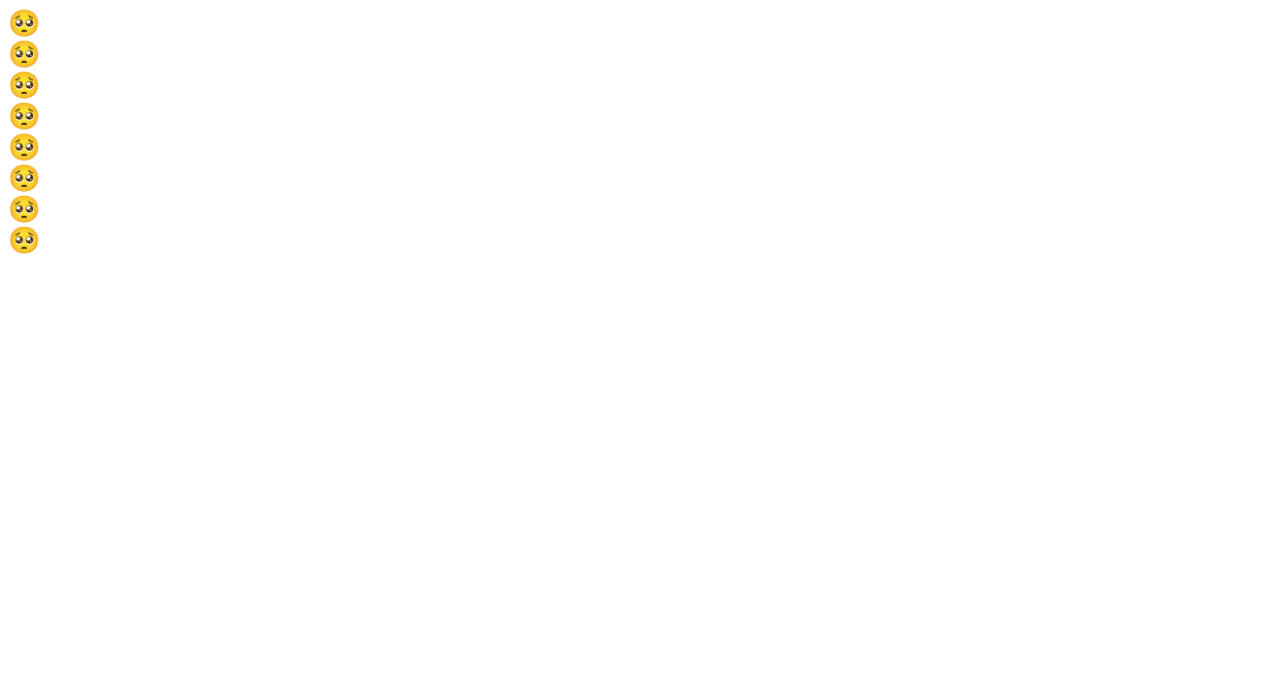
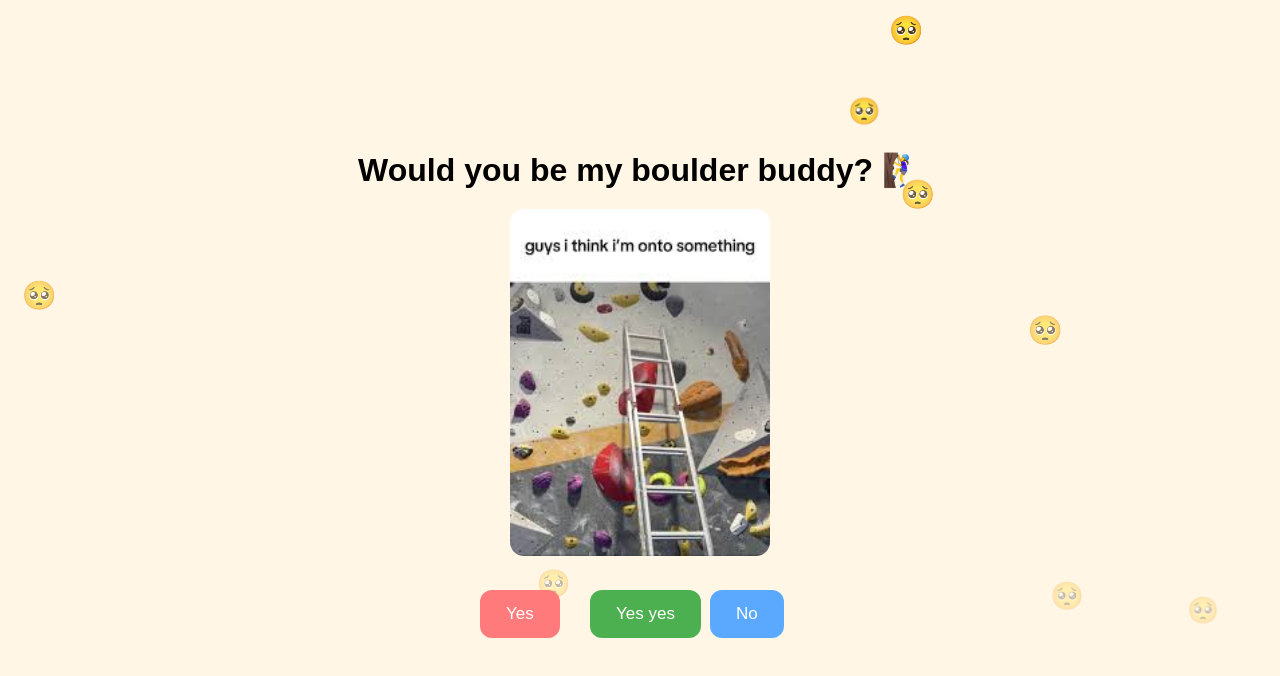
Before and after one commit to Pnaumenkoo/bouldering, a plain HTML site: page index.html in a window 1280 px wide. Drawn offline with Linux system fonts and the light colour scheme.

Commit message:
Update index.html

```diff
--- a/index.html
+++ b/index.html
@@ -1,11 +1,94 @@
+<!DOCTYPE html>
+<html lang="en">
+<head>
+  <meta charset="UTF-8">
+  <title>Boulder Buddy?</title>
+
+  <style>
+    body {
+      margin: 0;
+      height: 100vh;
+      font-family: Arial, sans-serif;
+      background: #fff6e5;
+      overflow: hidden;
+      display: flex;
+      justify-content: center;
+      align-items: center;
+    }
+
+    .container {
+      text-align: center;
+      position: relative;
+      z-index: 2;
+    }
+
+    h1 {
+      margin-bottom: 20px;
+    }
+
+    img {
+      width: 260px;
+      margin-bottom: 30px;
+      border-radius: 14px;
+    }
+
+    .buttons {
+      position: relative;
+      width: 320px;
+      height: 80px;
+      margin: 0 auto;
+    }
+
+    button {
+      padding: 14px 26px;
+      font-size: 17px;
+      border: none;
+      border-radius: 12px;
+      cursor: pointer;
+      position: absolute;
+      transition: transform 0.2s, opacity 0.2s;
+    }
+
+    #yes { background:#ff7a7a; color:white; left:0; }
+    #yesyes { background:#4caf50; color:white; left:110px; }
+    #no { background:#5aa9ff; color:white; left:230px; }
+
+    /* falling emoji */
+    .falling {
+      position: absolute;
+      top: -40px;
+      animation: fall linear forwards;
+      pointer-events: none;
+      z-index: 1;
+    }
+
+    @keyframes fall {
+      to {
+        transform: translateY(110vh);
+        opacity: 0;
+      }
+    }
+  </style>
+</head>
+<body>
+
+  <div class="container" id="page1">
+    <h1>Would you be my boulder buddy? 🧗‍♀️</h1>
+    <img src="ladder.jpg" alt="Ladder">
+
+    <div class="buttons">
+      <button id="yes">Yes</button>
+      <button id="yesyes">Yes yes</button>
+      <button id="no">No</button>
+    </div>
+  </div>
+
   <script>
     const yesBtn = document.getElementById("yes");
     const noBtn = document.getElementById("no");
     const yesYesBtn = document.getElementById("yesyes");
 
-  const isMobile = window.innerWidth < 768;
-
-  let emoji = "🥺";
+    let emoji = "🥺";          // start with puppies
     let rainInterval = startRain();
 
     function startRain() {
@@ -14,38 +97,32 @@
         el.className = "falling";
         el.textContent = emoji;
         el.style.left = Math.random() * 100 + "vw";
-      el.style.fontSize = (isMobile ? 20 : 26) + "px";
-      el.style.animationDuration = (isMobile ? 6 : 4) + "s";
+        el.style.fontSize = Math.random() * 10 + 20 + "px";
+        el.style.animationDuration = Math.random() * 3 + 4 + "s";
         document.body.appendChild(el);
 
         setTimeout(() => el.remove(), 7000);
-    }, isMobile ? 1200 : 600); // slower on mobile
+      }, 600);
     }
 
-  // Yes escapes (mouse + touch)
-  function escapeYes() {
-    const x = Math.random() * (isMobile ? 60 : 120) - 30;
-    const y = Math.random() * (isMobile ? 40 : 80) - 20;
+    // Yes escapes
+    yesBtn.addEventListener("mouseover", () => {
+      const x = Math.random() * 120 - 60;
+      const y = Math.random() * 80 - 40;
       yesBtn.style.transform = `translate(${x}px, ${y}px)`;
-  }
-
-  yesBtn.addEventListener("mouseover", escapeYes);
-  yesBtn.addEventListener("touchstart", escapeYes);
+    });
 
     // No disappears
-  function hideNo() {
+    noBtn.addEventListener("mouseover", () => {
       noBtn.style.opacity = "0";
       noBtn.style.pointerEvents = "none";
-  }
+    });
 
-  noBtn.addEventListener("mouseover", hideNo);
-  noBtn.addEventListener("touchstart", hideNo);
-
-  // Yes yes → frog mode
+    // Yes yes → frog mode 🐸
     yesYesBtn.addEventListener("click", () => {
-    clearInterval(rainInterval);
-    emoji = "🐸";
-    rainInterval = startRain();
+      clearInterval(rainInterval);   // stop puppies
+      emoji = "🐸";                  // switch emoji
+      rainInterval = startRain();    // start frogs
 
       document.body.innerHTML = `
         <div class="container">
@@ -55,3 +132,6 @@
       `;
     });
   </script>
+
+</body>
+</html>
```
Lines whose indentation alone changed are shown as unchanged.
